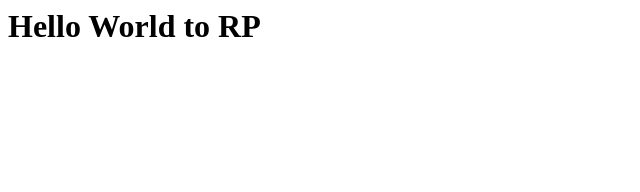
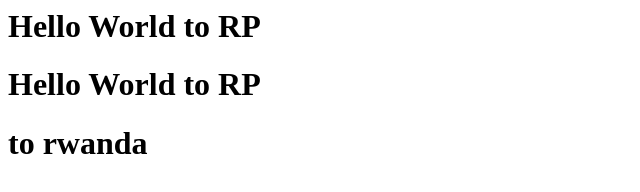
Before and after one commit to mahejose2020/jenkinstest, a plain HTML site: page index.html in a window 1280 px wide. Shown: the whole page, without its empty margins (0-640 px from the left). Drawn offline with Linux system fonts and the light colour scheme.

Commit message:
Update index.html

```diff
--- a/index.html
+++ b/index.html
@@ -1 +1,3 @@
 <h1>Hello World to RP</h1>
+<h1>Hello World to RP</h1>
+<h1>to rwanda </h1>
```
